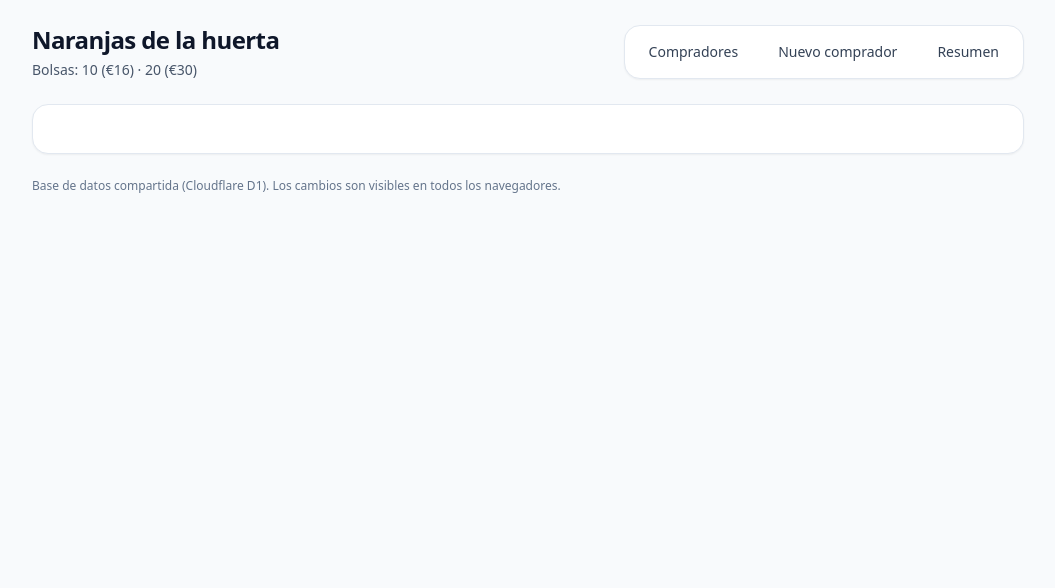
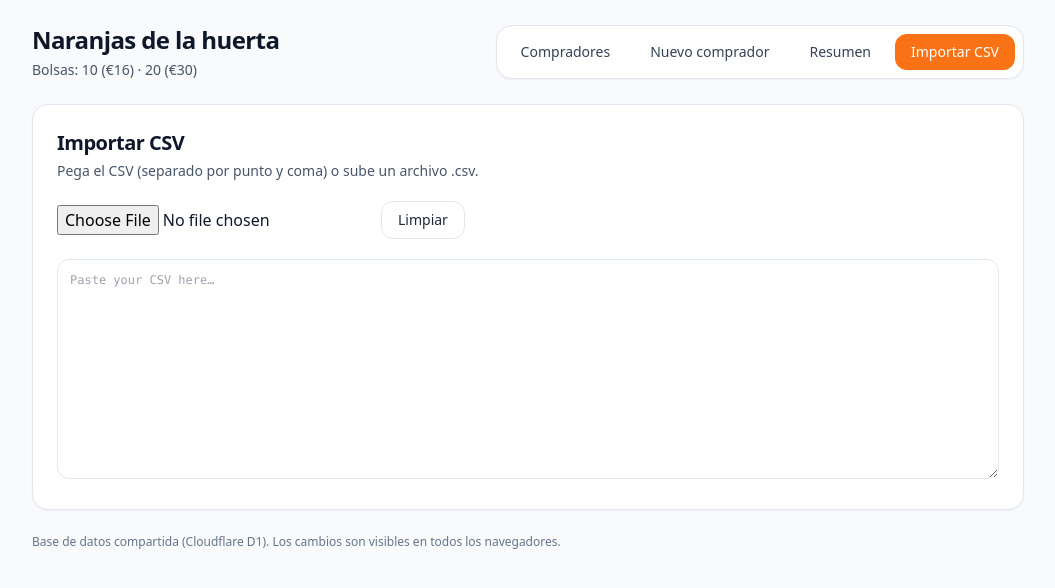
Before and after one commit to devilcius/huerta-oranges, a React (Vite) app: page /import-csv in a window 1280 px wide. Shown: the top 588 px of the page, without its empty margins (112-1167 px from the left). Built offline with nearby package versions, Linux system fonts and the light colour scheme; the HTML template or start-up script is replaced by a standard one.

Commit message:
Feat(import): allows buyers csv import

```diff
--- a/src/App.jsx
+++ b/src/App.jsx
@@ -3,6 +3,7 @@ import BuyersListPage from "./pages/BuyersListPage";
 import BuyerDetailPage from "./pages/BuyerDetailPage";
 import NewBuyerPage from "./pages/NewBuyerPage";
 import SummaryPage from "./pages/SummaryPage";
+import ImportCsvPage from "./pages/ImportCsvPage";
 
 function TopLink({ to, children }) {
   return (
@@ -41,6 +42,7 @@ export default function App() {
               <TopLink to="/">Compradores</TopLink>
               <TopLink to="/buyers/new">Nuevo comprador</TopLink>
               <TopLink to="/summary">Resumen</TopLink>
+              <TopLink to="/import-csv">Importar CSV</TopLink>
             </nav>
           </div>
         </header>
@@ -51,6 +53,7 @@ export default function App() {
             <Route path="/buyers/new" element={<NewBuyerPage />} />
             <Route path="/buyers/:buyerId" element={<BuyerDetailPage />} />
             <Route path="/summary" element={<SummaryPage />} />
+            <Route path="/import-csv" element={<ImportCsvPage />} />
           </Routes>
         </main>
 
--- /dev/null
+++ b/src/import/parseBuyersCsv.js
@@ -0,0 +1,45 @@
+function toIntegerOrZero(value) {
+  if (value == null) return 0;
+  const trimmed = String(value).trim();
+  if (!trimmed) return 0;
+  const numberValue = Number(trimmed.replace(",", "."));
+  if (!Number.isFinite(numberValue)) return 0;
+  return Math.max(0, Math.trunc(numberValue));
+}
+
+export function parseBuyersCsv(csvText) {
+  const lines = String(csvText ?? "")
+    .replace(/\r\n/g, "\n")
+    .replace(/\r/g, "\n")
+    .split("\n")
+    .map((line) => line.trim())
+    .filter((line) => line.length > 0);
+
+  if (lines.length === 0) return [];
+
+  const header = lines[0].split(";").map((h) => h.trim().toLowerCase());
+
+  const nameIndex = header.findIndex((h) => h.startsWith("nombre"));
+  const bags10Index = header.findIndex((h) => h.includes("bolsas de 10"));
+  const bags20Index = header.findIndex((h) => h.includes("bolsas de 20"));
+
+  if (nameIndex < 0 || bags10Index < 0 || bags20Index < 0) {
+    throw new Error("CSV headers not recognized. Expected: nombre; Nº DE BOLSAS DE 10; Nº DE BOLSAS DE 20");
+  }
+
+  const rows = [];
+  for (let i = 1; i < lines.length; i++) {
+    const columns = lines[i].split(";");
+
+    const buyerName = String(columns[nameIndex] ?? "").trim();
+    if (!buyerName) continue;
+
+    rows.push({
+      buyerName,
+      bagsOfTen: toIntegerOrZero(columns[bags10Index]),
+      bagsOfTwenty: toIntegerOrZero(columns[bags20Index]),
+    });
+  }
+
+  return rows;
+}
--- /dev/null
+++ b/src/pages/ImportCsvPage.jsx
@@ -0,0 +1,145 @@
+import { useMemo, useState } from "react";
+import { parseBuyersCsv } from "../import/parseBuyersCsv";
+import { createBuyer } from "../api/buyersApi";
+import { buttonClass, secondaryButtonClass } from "../ui/ui";
+
+export default function ImportCsvPage() {
+  const [csvText, setCsvText] = useState("");
+  const [isImporting, setIsImporting] = useState(false);
+  const [errorMessage, setErrorMessage] = useState("");
+  const [resultMessage, setResultMessage] = useState("");
+
+  const parsedRows = useMemo(() => {
+    setErrorMessage("");
+    setResultMessage("");
+    if (!csvText.trim()) return [];
+    try {
+      return parseBuyersCsv(csvText);
+    } catch (error) {
+      setErrorMessage(String(error.message ?? error));
+      return [];
+    }
+  }, [csvText]);
+
+  const totalKilosPreview = useMemo(() => {
+    return parsedRows.reduce((sum, row) => sum + row.bagsOfTen * 10 + row.bagsOfTwenty * 20, 0);
+  }, [parsedRows]);
+
+  async function onImport() {
+    setIsImporting(true);
+    setErrorMessage("");
+    setResultMessage("");
+
+    try {
+      // sequential import: simplest + safe for D1
+      let createdCount = 0;
+
+      for (const row of parsedRows) {
+        await createBuyer({
+          buyerName: row.buyerName,
+          bagsOfTen: row.bagsOfTen,
+          bagsOfTwenty: row.bagsOfTwenty,
+          orangesPicked: false,
+          orangesPaid: false,
+        });
+        createdCount += 1;
+      }
+
+      setResultMessage(`Imported ${createdCount} buyers.`);
+    } catch (error) {
+      setErrorMessage(String(error.message ?? error));
+    } finally {
+      setIsImporting(false);
+    }
+  }
+
+  async function onFileSelected(event) {
+    const file = event.target.files?.[0];
+    if (!file) return;
+    const text = await file.text();
+    setCsvText(text);
+  }
+
+  return (
+    <div className="space-y-5">
+      <div>
+        <h2 className="text-xl font-semibold tracking-tight">Importar CSV</h2>
+        <p className="mt-1 text-sm text-slate-600">
+          Pega el CSV (separado por punto y coma) o sube un archivo .csv.
+        </p>
+      </div>
+
+      <div className="flex flex-col sm:flex-row gap-3 sm:items-center">
+        <input type="file" accept=".csv,text/csv" onChange={onFileSelected} />
+        <button type="button" className={secondaryButtonClass} onClick={() => setCsvText("")}>
+          Limpiar
+        </button>
+      </div>
+
+      <textarea
+        value={csvText}
+        onChange={(e) => setCsvText(e.target.value)}
+        placeholder="Paste your CSV here…"
+        className="w-full min-h-[220px] rounded-xl border border-slate-200 p-3 font-mono text-xs outline-none focus:ring-2 focus:ring-brand-500/20 focus:border-brand-500"
+      />
+
+      {errorMessage ? (
+        <div className="rounded-xl border border-rose-200 bg-rose-50 px-4 py-3 text-rose-800 text-sm">
+          {errorMessage}
+        </div>
+      ) : null}
+
+      {parsedRows.length > 0 ? (
+        <div className="rounded-2xl border border-slate-200 overflow-hidden">
+          <div className="bg-slate-50 px-4 py-3 text-sm font-semibold text-slate-800 flex justify-between">
+            <div>Vista previa ({parsedRows.length} compradores)</div>
+            <div className="text-slate-600 font-medium">Total kilos: {totalKilosPreview} kg</div>
+          </div>
+
+          <div className="max-h-[360px] overflow-auto">
+            <table className="w-full text-sm">
+              <thead className="sticky top-0 bg-white border-b border-slate-200">
+                <tr className="text-left text-xs uppercase tracking-wide text-slate-600">
+                  <th className="px-4 py-2">Nombre</th>
+                  <th className="px-4 py-2">Bolsas 10</th>
+                  <th className="px-4 py-2">Bolsas 20</th>
+                  <th className="px-4 py-2">Kilos</th>
+                </tr>
+              </thead>
+              <tbody>
+                {parsedRows.map((row, index) => (
+                  <tr key={`${row.buyerName}-${index}`} className="border-b border-slate-100">
+                    <td className="px-4 py-2">{row.buyerName}</td>
+                    <td className="px-4 py-2">{row.bagsOfTen}</td>
+                    <td className="px-4 py-2">{row.bagsOfTwenty}</td>
+                    <td className="px-4 py-2">{row.bagsOfTen * 10 + row.bagsOfTwenty * 20}</td>
+                  </tr>
+                ))}
+              </tbody>
+            </table>
+          </div>
+
+          <div className="px-4 py-3 flex items-center justify-between">
+            <div className="text-xs text-slate-600">
+              Los compradores importados comenzarán con: recogido = false, pagado = false
+            </div>
+            <button
+              type="button"
+              className={buttonClass}
+              onClick={onImport}
+              disabled={isImporting || parsedRows.length === 0}
+            >
+              {isImporting ? "Importando…" : "Importar"}
+            </button>
+          </div>
+        </div>
+      ) : null}
+
+      {resultMessage ? (
+        <div className="rounded-xl border border-emerald-200 bg-emerald-50 px-4 py-3 text-emerald-800 text-sm">
+          {resultMessage}
+        </div>
+      ) : null}
+    </div>
+  );
+}
```
